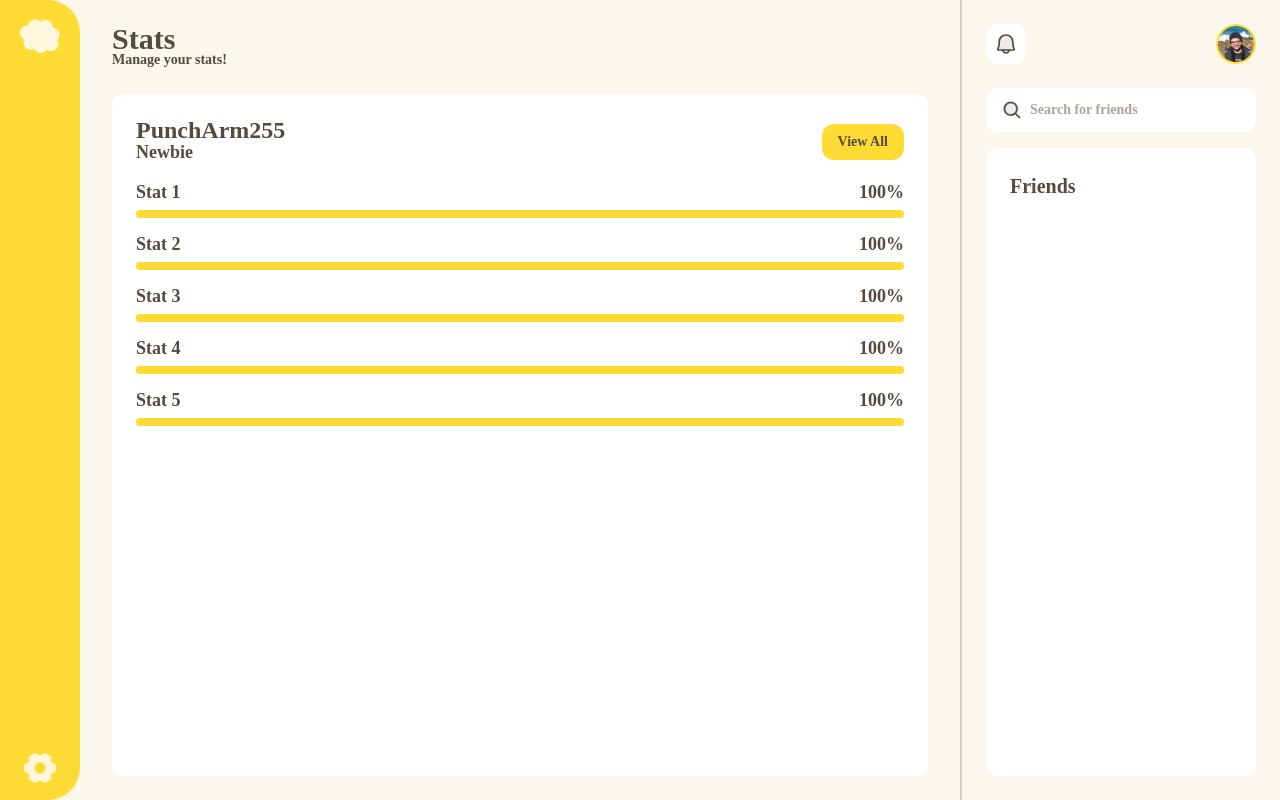
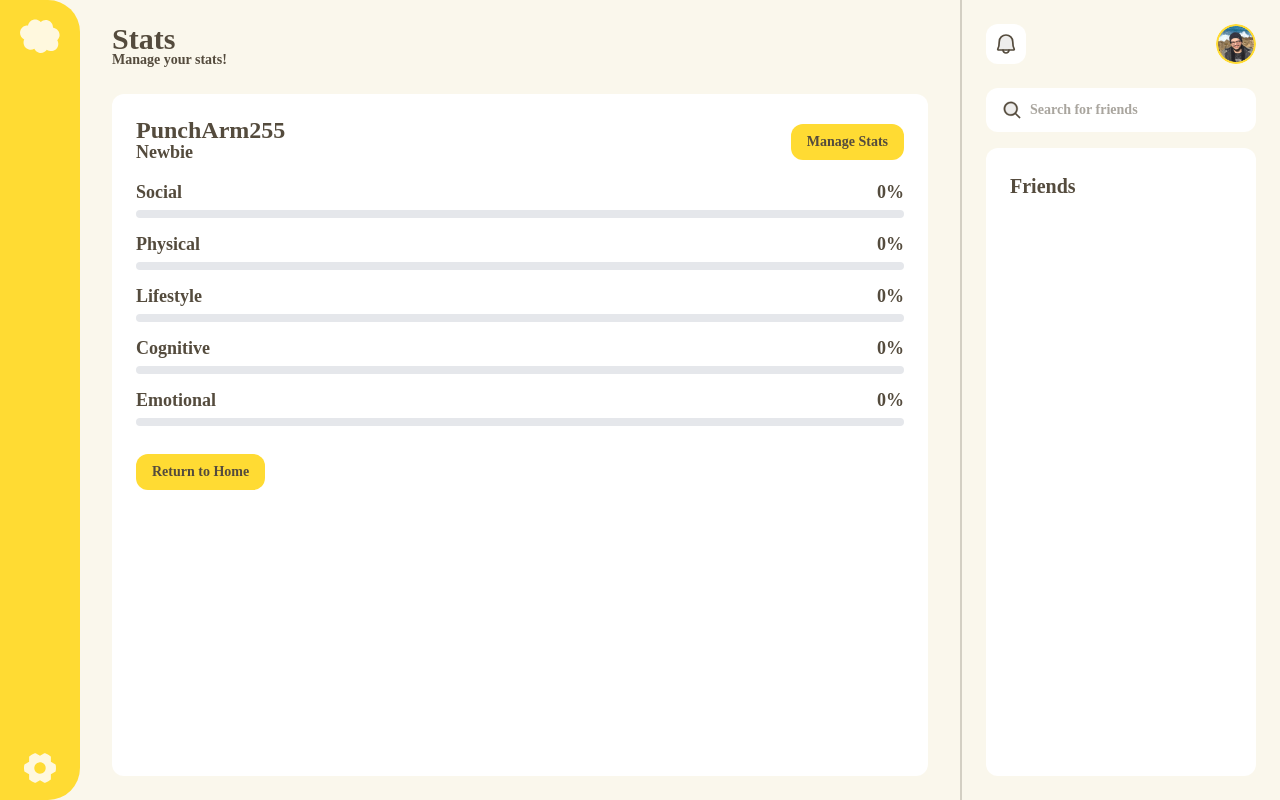
Before and after one commit to PunchArm255/nimbus_app, a React (Vite) app: page /stats in a window 1280 px wide. Built offline with nearby package versions, Linux system fonts and the light colour scheme.

Commit message:
working stats management

```diff
--- a/src/pages/Home.jsx
+++ b/src/pages/Home.jsx
@@ -34,8 +34,8 @@ const Home = () => {
 
       {/* Middle Section */}
       <div className="flex-grow px-8 py-6">
-        <h1 className="text-3xl font-black">Dashboard</h1>
-        <p className="text-sm font-semibold">Good morning, Mohammed!</p>
+        <h1 className="text-3xl font-black leading-none">Dashboard</h1>
+        <p className="text-sm font-semibold mt-[-4px]">Good morning, Mohammed!</p>
 
         {/* Stats Section */}
         <div className="flex mt-6">
--- a/src/pages/Stats.jsx
+++ b/src/pages/Stats.jsx
@@ -3,16 +3,82 @@ import { useNavigate } from "react-router-dom";
 import NimbusLogo from "../assets/cloud.svg";
 import SettingsIcon from "../assets/settings.svg";
 import ProfileIcon from "../assets/profile.png";
-import StreakIcon from "../assets/streak.svg";
-import BadgeIcon from "../assets/badge.svg";
 import SearchIcon from "../assets/search.svg";
 import BellIcon from "../assets/bell.svg";
 
 const Stats = () => {
     const [showSettings, setShowSettings] = useState(false);
+    const [showModal, setShowModal] = useState(false);
+    const [selectedStat, setSelectedStat] = useState(null);
+    const [currentQuestionIndex, setCurrentQuestionIndex] = useState(0);
+    const [selectedLevel, setSelectedLevel] = useState(null);
+    const [answers, setAnswers] = useState([]);
+    const [stats, setStats] = useState([
+        { name: "Social", value: 0 },
+        { name: "Physical", value: 0 },
+        { name: "Lifestyle", value: 0 },
+        { name: "Cognitive", value: 0 },
+        { name: "Emotional", value: 0 },
+    ]);
     const navigate = useNavigate();
+
+    const questions = {
+        Social: [
+            "How active are you in social gatherings?",
+            "How often do you communicate with friends?",
+            "How confident are you in networking situations?",
+        ],
+        Physical: [
+            "How often do you exercise?",
+            "How would you rate your endurance?",
+            "How flexible is your body?",
+        ],
+        Lifestyle: [
+            "How balanced is your work-life routine?",
+            "How would you rate your sleep quality?",
+            "How healthy is your diet?",
+        ],
+        Cognitive: [
+            "How often do you engage in problem-solving tasks?",
+            "How would you rate your focus during work or study?",
+            "How quickly do you learn new skills?",
+        ],
+        Emotional: [
+            "How well do you handle stress?",
+            "How confident are you in difficult situations?",
+            "How aware are you of your emotions?",
+        ],
+    };
+
+    const levels = ["Not Active", "Beginner", "Intermediate", "Advanced", "Expert"];
+
+    const handleAnswer = (levelIndex) => {
+        setSelectedLevel(levelIndex * 20); // Convert level to percentage
+    };
+
+    const calculatePercentage = () => {
+        if (answers.length === 0) return 0;
+        return Math.round(
+            answers.reduce((sum, value) => sum + value, 0) / answers.length
+        );
+    };
+
+    const handleSubmit = () => {
+        const percentage = calculatePercentage();
+        setStats((prevStats) =>
+            prevStats.map((stat) =>
+                stat.name === selectedStat ? { ...stat, value: percentage } : stat
+            )
+        );
+        setShowModal(false);
+        setSelectedStat(null);
+        setAnswers([]);
+        setCurrentQuestionIndex(0);
+        setSelectedLevel(null);
+    };
+
     return (
-        <div className="flex h-screen font-['Red_Hat_Display'] text-[#544B3D] bg-[#FAF7EC]">
+        <div className="flex h-screen font-['Red_Hat_Display'] text-[#544B3D] bg-[#FAF7EC] relative">
             {/* Sidebar */}
             <div className="bg-[#FFDB33] w-20 flex flex-col rounded-r-4xl justify-between items-center py-4">
                 <img src={NimbusLogo} alt="Nimbus Logo" className="w-10 h-10" />
@@ -45,59 +111,34 @@ const Stats = () => {
                                 <div className="font-semibold text-lg mt-[-4px]">Newbie</div>
                             </div>
                             <button
-                                onClick={() => navigate("/stats")}
+                                onClick={() => setShowModal(true)}
                                 className="bg-[#FFDB33] font-black text-sm rounded-xl px-4 py-2"
                             >
-                                View All
+                                Manage Stats
                             </button>
                         </div>
 
                         <div className="mt-3 space-y-3">
-                            <div>
-                                <div className="flex justify-between font-black text-lg mb-1">
-                                    <span>Stat 1</span>
-                                    <span>100%</span>
+                            {stats.map((stat, index) => (
+                                <div key={index}>
+                                    <div className="flex justify-between font-black text-lg mb-1">
+                                        <span>{stat.name}</span>
+                                        <span>{stat.value}%</span>
+                                    </div>
+                                    <div className="w-full bg-gray-200 rounded-full h-2">
+                                        <div
+                                            className="bg-[#FFDB33] h-2 rounded-full"
+                                            style={{ width: `${stat.value}%` }}
+                                        ></div>
+                                    </div>
                                 </div>
-                                <div className="w-full bg-gray-200 rounded-full h-2">
-                                    <div className="bg-[#FFDB33] h-2 rounded-full" style={{ width: "100%" }}></div>
-                                </div>
-                            </div>
-                            <div>
-                                <div className="flex justify-between font-black text-lg mb-1">
-                                    <span>Stat 2</span>
-                                    <span>100%</span>
-                                </div>
-                                <div className="w-full bg-gray-200 rounded-full h-2">
-                                    <div className="bg-[#FFDB33] h-2 rounded-full" style={{ width: "100%" }}></div>
-                                </div>
-                            </div>
-                            <div>
-                                <div className="flex justify-between font-black text-lg mb-1">
-                                    <span>Stat 3</span>
-                                    <span>100%</span>
-                                </div>
-                                <div className="w-full bg-gray-200 rounded-full h-2">
-                                    <div className="bg-[#FFDB33] h-2 rounded-full" style={{ width: "100%" }}></div>
-                                </div>
-                            </div>
-                            <div>
-                                <div className="flex justify-between font-black text-lg mb-1">
-                                    <span>Stat 4</span>
-                                    <span>100%</span>
-                                </div>
-                                <div className="w-full bg-gray-200 rounded-full h-2">
-                                    <div className="bg-[#FFDB33] h-2 rounded-full" style={{ width: "100%" }}></div>
-                                </div>
-                            </div>
-                            <div>
-                                <div className="flex justify-between font-black text-lg mb-1">
-                                    <span>Stat 5</span>
-                                    <span>100%</span>
-                                </div>
-                                <div className="w-full bg-gray-200 rounded-full h-2">
-                                    <div className="bg-[#FFDB33] h-2 rounded-full" style={{ width: "100%" }}></div>
-                                </div>
-                            </div>
+                            ))}
+                            <button
+                                onClick={() => navigate("/home")}
+                                className="bg-[#FFDB33] font-black text-sm rounded-xl px-4 py-2 mt-4"
+                            >
+                                Return to Home
+                            </button>
                         </div>
                     </div>
                 </div>
@@ -129,6 +170,107 @@ const Stats = () => {
                 {/* Friends Box */}
                 <div className="bg-white rounded-xl flex-grow p-6 mt-4 font-black text-xl">Friends</div>
             </div>
+
+            {/* Modal */}
+            {showModal && (
+                <div className="fixed inset-0 bg-white bg-opacity-40 backdrop-blur-sm flex items-center justify-center z-50">
+                    <div
+                        className="bg-white rounded-xl p-6 w-96 transform transition-transform duration-300 animate-zoomIn"
+                    >
+                        {!selectedStat ? (
+                            <>
+                                <h2 className="text-xl font-black">Select a Main Stat</h2>
+                                <div className="mt-4 space-y-2">
+                                    {stats.map((stat, index) => (
+                                        <button
+                                            key={index}
+                                            onClick={() => setSelectedStat(stat.name)}
+                                            className={`w-full p-3 rounded-xl font-semibold text-left ${selectedStat === stat.name
+                                                ? "bg-[#FFDB33]"
+                                                : "bg-gray-100 hover:bg-[#FFDB33]"
+                                                }`}
+                                        >
+                                            {stat.name}
+                                        </button>
+                                    ))}
+                                </div>
+                                <div className="flex justify-end mt-6">
+                                    <button
+                                        onClick={() => setShowModal(false)}
+                                        className="px-4 py-2 bg-gray-300 rounded-xl mr-2"
+                                    >
+                                        Cancel
+                                    </button>
+                                    <button
+                                        onClick={() => selectedStat && setCurrentQuestionIndex(0)}
+                                        disabled={!selectedStat}
+                                        className={`px-4 py-2 rounded-xl ${selectedStat ? "bg-[#FFDB33]" : "bg-gray-300"
+                                            }`}
+                                    >
+                                        Next
+                                    </button>
+                                </div>
+                            </>
+                        ) : (
+                            <>
+                                <h2 className="text-xl font-black">{questions[selectedStat][currentQuestionIndex]}</h2>
+                                <div className="mt-4 space-y-2">
+                                    {levels.map((level, index) => (
+                                        <button
+                                            key={index}
+                                            onClick={() => handleAnswer(index)}
+                                            className={`w-full p-3 rounded-xl font-semibold text-left ${selectedLevel === index * 20
+                                                ? "bg-[#FFDB33]"
+                                                : "bg-gray-100 hover:bg-[#FFDB33]"
+                                                }`}
+                                        >
+                                            {level}
+                                        </button>
+                                    ))}
+                                </div>
+                                <div className="flex justify-between mt-6">
+                                    <button
+                                        onClick={() => setSelectedStat(null)}
+                                        className="px-4 py-2 bg-gray-300 rounded-xl"
+                                    >
+                                        Back
+                                    </button>
+                                    {currentQuestionIndex < questions[selectedStat].length - 1 ? (
+                                        <button
+                                            onClick={() => {
+                                                if (selectedLevel !== null) {
+                                                    setAnswers((prev) => [...prev, selectedLevel]);
+                                                    setCurrentQuestionIndex((prev) => prev + 1);
+                                                    setSelectedLevel(null);
+                                                }
+                                            }}
+                                            disabled={selectedLevel === null}
+                                            className={`px-4 py-2 rounded-xl ${selectedLevel !== null ? "bg-[#FFDB33]" : "bg-gray-300"
+                                                }`}
+                                        >
+                                            Next
+                                        </button>
+                                    ) : (
+                                        <button
+                                            onClick={() => {
+                                                if (selectedLevel !== null) {
+                                                    setAnswers((prev) => [...prev, selectedLevel]);
+                                                    handleSubmit();
+                                                }
+                                            }}
+                                            disabled={selectedLevel === null}
+                                            className={`px-4 py-2 rounded-xl ${selectedLevel !== null ? "bg-[#FFDB33]" : "bg-gray-300"
+                                                }`}
+                                        >
+                                            Finish
+                                        </button>
+                                    )}
+                                </div>
+                            </>
+                        )}
+                    </div>
+                </div>
+            )}
         </div>
     );
 };
```
